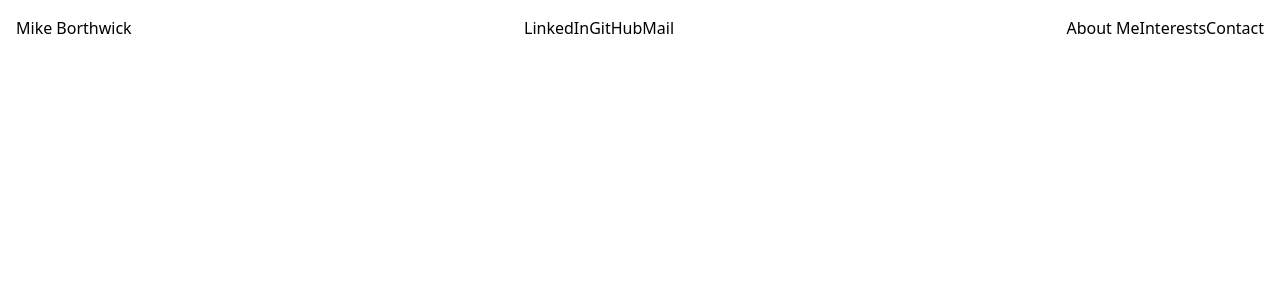
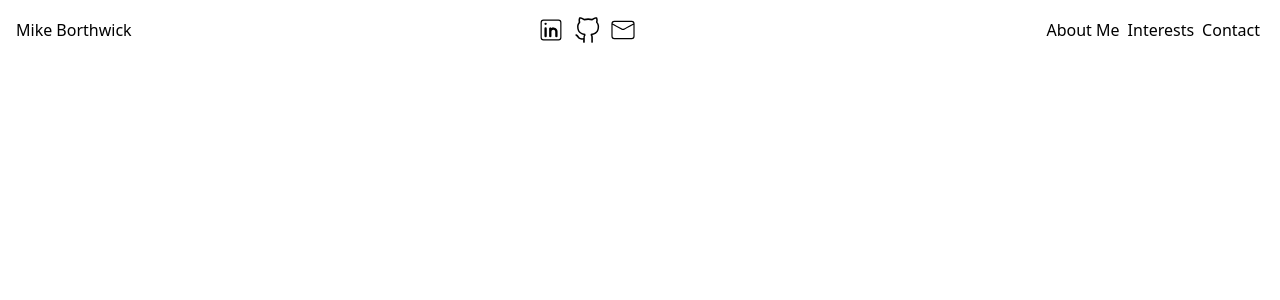
Before and after one commit to mhborthwick/portfolio, a React (Vite) app: page / in a window 1280 px wide. Shown: the top 300 px of the page. Built offline with nearby package versions, Linux system fonts and the light colour scheme.

Commit message:
start working on the header

```diff
--- a/package.json
+++ b/package.json
@@ -12,7 +12,8 @@
   },
   "dependencies": {
     "react": "^18.2.0",
-    "react-dom": "^18.2.0"
+    "react-dom": "^18.2.0",
+    "react-icons": "^4.8.0"
   },
   "devDependencies": {
     "@types/react": "^18.0.27",
--- a/src/components/Header.tsx
+++ b/src/components/Header.tsx
@@ -3,7 +3,7 @@ type Props = {
 };
 
 function Header({ children }: Props) {
-  return <div className="flex justify-between">{children}</div>;
+  return <div className="flex justify-between items-center">{children}</div>;
 }
 
 export default Header;
--- a/src/components/Icon.tsx
+++ b/src/components/Icon.tsx
@@ -1,3 +1,6 @@
+import { IconType } from "react-icons";
+import getIconAriaLabel from "../utils/getIconAriaLabel";
+
 type IconsProps = {
   children: React.ReactNode;
 };
@@ -7,9 +10,15 @@ export function Icons({ children }: IconsProps) {
 }
 
 type IconProps = {
+  Icon: IconType;
   type: string;
 };
 
-export function Icon({ type }: IconProps) {
-  return <div>{type}</div>;
+export function Icon({ Icon, type }: IconProps) {
+  const label = getIconAriaLabel(type);
+  return (
+    <div className="px-1" aria-label={label}>
+      <a href="#">{<Icon size="1.75em" />}</a>
+    </div>
+  );
 }
--- a/src/components/Nav.tsx
+++ b/src/components/Nav.tsx
@@ -15,5 +15,11 @@ type NavItemProps = {
 };
 
 export function NavItem({ type }: NavItemProps) {
-  return <div>{type}</div>;
+  return (
+    <div className="px-1">
+      <a className="hover:underline hover:underline-offset-4" href="#">
+        {type}
+      </a>
+    </div>
+  );
 }
--- a/src/components/Title.tsx
+++ b/src/components/Title.tsx
@@ -1,7 +1,9 @@
 function Title() {
   return (
     <div>
-      <h1>Mike Borthwick</h1>
+      <a href="/">
+        <h1>Mike Borthwick</h1>
+      </a>
     </div>
   );
 }
--- a/src/main.tsx
+++ b/src/main.tsx
@@ -5,6 +5,8 @@ import { Icons, Icon } from "./components/Icon";
 import Layout from "./components/Layout";
 import { Nav, NavItem } from "./components/Nav";
 import Title from "./components/Title";
+import { CiMail, CiLinkedin } from "react-icons/ci";
+import { VscGithubAlt } from "react-icons/vsc";
 import "./index.css";
 
 ReactDOM.createRoot(document.getElementById("root") as HTMLElement).render(
@@ -13,9 +15,9 @@ ReactDOM.createRoot(document.getElementById("root") as HTMLElement).render(
       <Header>
         <Title />
         <Icons>
-          <Icon type="LinkedIn" />
-          <Icon type="GitHub" />
-          <Icon type="Mail" />
+          <Icon type="LinkedIn" Icon={CiLinkedin} />
+          <Icon type="GitHub" Icon={VscGithubAlt} />
+          <Icon type="Mail" Icon={CiMail} />
         </Icons>
         <Nav>
           <NavItem type="About Me" />
--- /dev/null
+++ b/src/utils/getIconAriaLabel.ts
@@ -0,0 +1,5 @@
+function getIconAriaLabel(prefix: string) {
+  return prefix.toLocaleLowerCase() + "-icon";
+}
+
+export default getIconAriaLabel;
```
Also changed, not shown: 2 other files (tests, documents, lock files or other folders).
